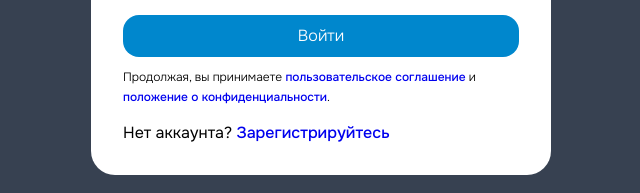
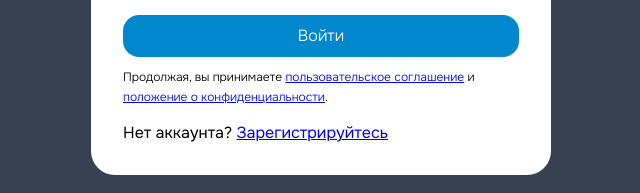
Before and after one commit to polovincev/test-mr, a React (Vite) app in the folder frontend/: page /login in a window 1280 px wide. Shown: the part 410-603 px from the top of the page, without its empty margins (319-959 px from the left). Built offline with nearby package versions, Linux system fonts and the light colour scheme; no server answers.

Commit message:
Восстановил стили

```diff
--- a/frontend/src/pages/Login/index.module.css
+++ b/frontend/src/pages/Login/index.module.css
@@ -70,7 +70,7 @@ button {
   line-height: 20px; /* 142.857% */
 }
 
-input {
+.field input {
   height: var(--Component-Large-Base-Size, 42px);
   padding: var(--Component-Large-TB-Padding, 16px) var(--Component-Large-LR-Padding-Short, 16px);
   border-radius: var(--Component-Large-Radius, 16px);
@@ -85,11 +85,11 @@ input {
   outline: none;
 }
 
-input:active, input:focus, input:focus-visible {
+.field input:active, .field input:focus, .field input:focus-visible {
   border: 1px solid var(--Color-State-Border-Primary-Active, #0087cd);
 }
 
-a {
+.docLink a {
   font-weight: 500;
   text-decoration: none;
 }
--- a/frontend/src/pages/Register/index.module.css
+++ b/frontend/src/pages/Register/index.module.css
@@ -70,7 +70,7 @@ button {
   line-height: 20px; /* 142.857% */
 }
 
-input {
+.field input {
   height: var(--Component-Large-Base-Size, 42px);
   padding: var(--Component-Large-TB-Padding, 16px) var(--Component-Large-LR-Padding-Short, 16px);
   border-radius: var(--Component-Large-Radius, 16px);
@@ -85,11 +85,11 @@ input {
   outline: none;
 }
 
-input:active, input:focus, input:focus-visible {
+.field input:active, .field input:focus, .field input:focus-visible {
   border: 1px solid var(--Color-State-Border-Primary-Active, #0087cd);
 }
 
-a {
+.docLink a {
   font-weight: 500;
   text-decoration: none;
 }
```
